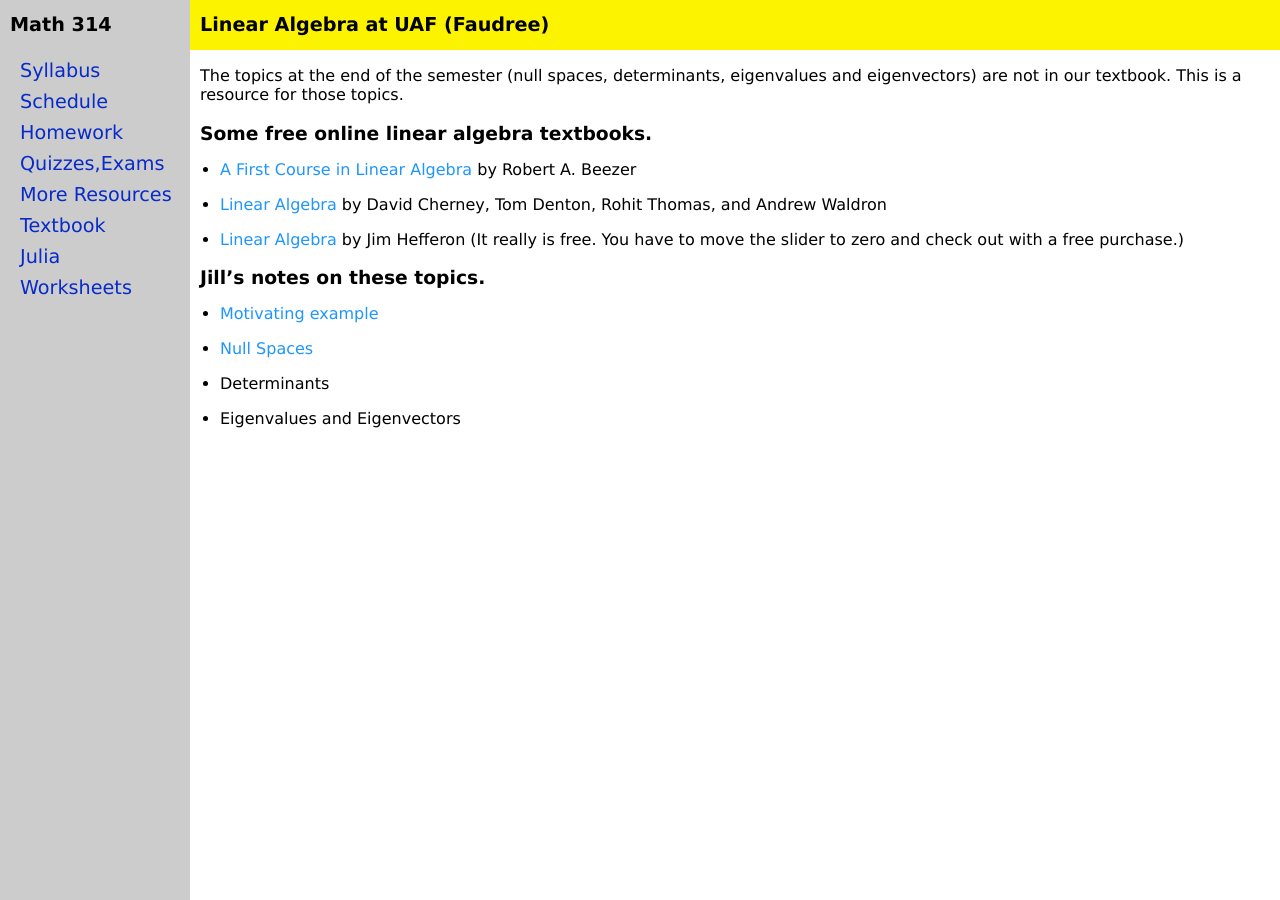
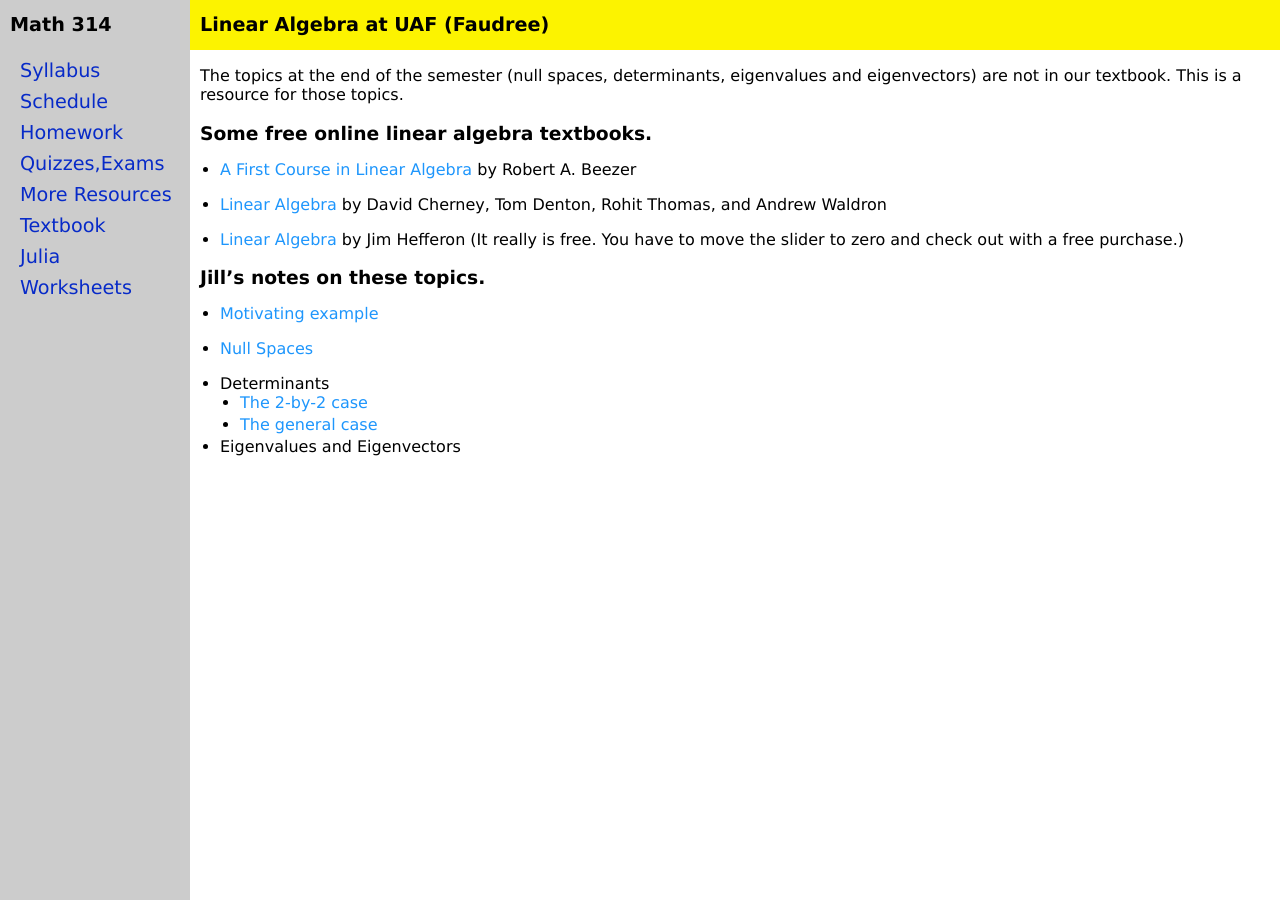
Before and after one commit to jrfaudree/LA, a Jekyll site: the page built from resources.md, in a window 1280 px wide. Built offline with Jekyll 4.4.1, drawn with Linux system fonts in a browser that asks for light colours.

Commit message:
Update resources.md

```diff
--- a/resources.md
+++ b/resources.md
@@ -21,5 +21,7 @@ The topics at the end of the semester (null spaces, determinants, eigenvalues an
 * [Null Spaces](assets/worksheets/NullSpace.pdf)
 
 * Determinants
+  * [The 2-by-2 case](assets/worksheets/Det-2by2.pdf)
+  * [The general case](assets/worksheets/Det-Bynum.pdf)
 
 * Eigenvalues and Eigenvectors
```
